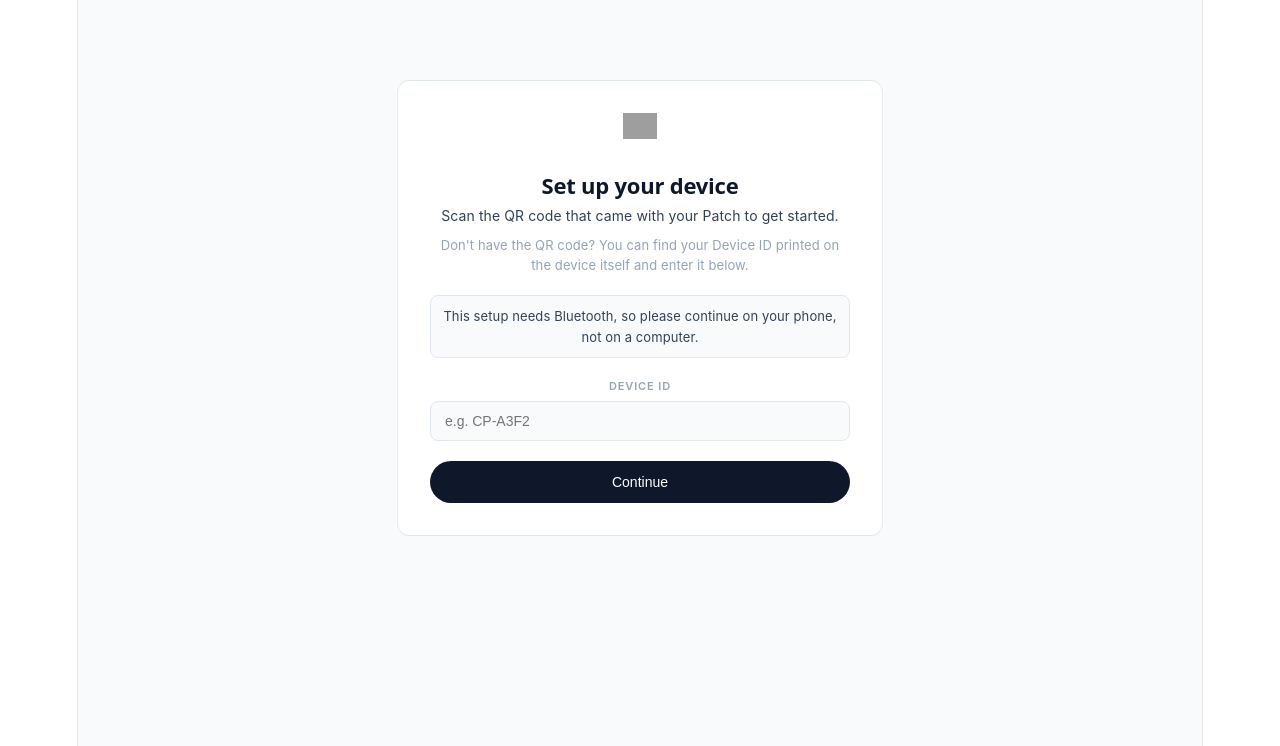
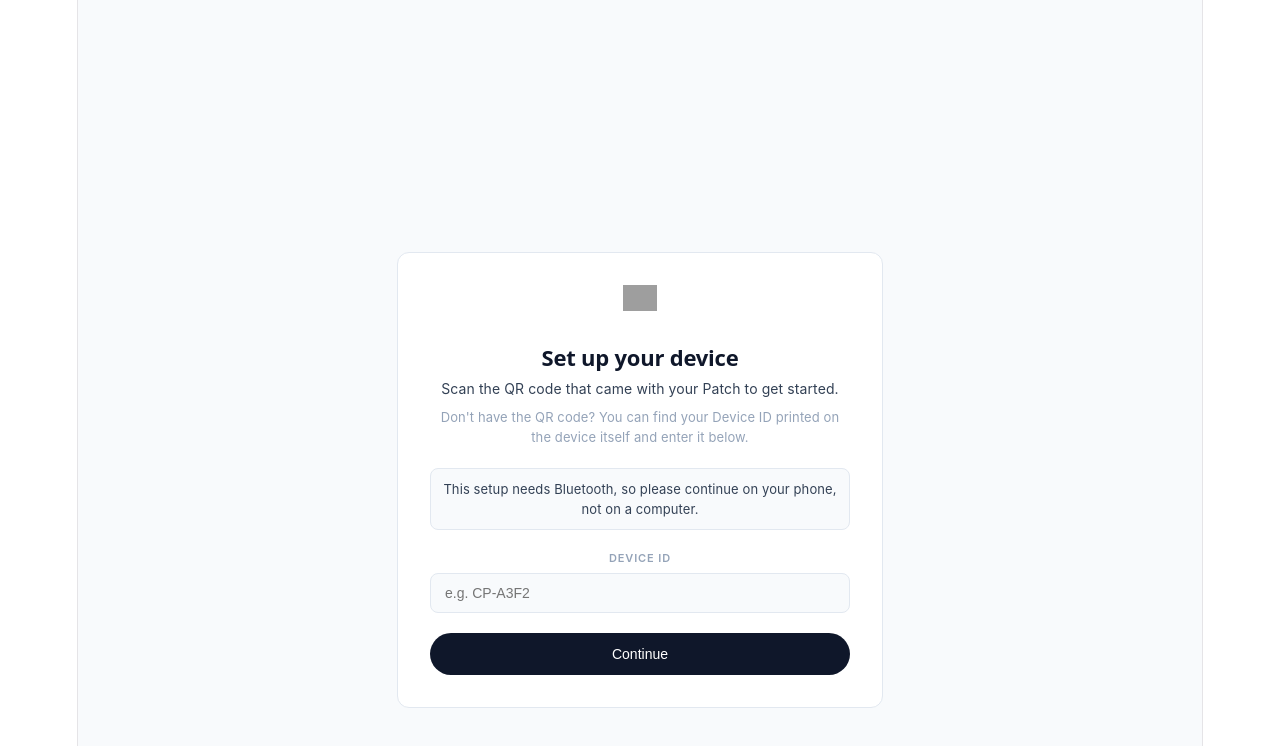
Before and after one commit to AreteusWeb/patch-onboarding, a React (Vite) app: page / in a window 1280 px wide. Shown: the top 746 px of the page. Built offline with nearby package versions, Linux system fonts and the light colour scheme; grey boxes are pictures that could not be loaded.

Commit message:
improve ui

```diff
--- a/src/pages/DeviceSetupPage.jsx
+++ b/src/pages/DeviceSetupPage.jsx
@@ -208,10 +208,20 @@ export default function DeviceSetupPage() {
     step === STEPS.CONNECTING || step === STEPS.SCANNING_WIFI || step === STEPS.SENDING;
 
   return (
-    <div style={styles.page}>
-      {/* Local keyframes for the loading spinner — no external deps */}
+    <div className="asp-page" style={styles.page}>
+      {/* Local keyframes + responsive tweaks — no external deps */}
       <style>{`
         @keyframes areteus-spin { to { transform: rotate(360deg); } }
+        .asp-page {
+          min-height: 100vh; /* fallback for older browsers */
+          min-height: 100svh; /* stays put even when the mobile browser bar shows/hides */
+          align-items: flex-start;
+        }
+        @media (min-width: 900px) {
+          .asp-page {
+            align-items: center;
+          }
+        }
       `}</style>
 
       <div style={styles.card}>
@@ -342,18 +352,12 @@ export default function DeviceSetupPage() {
         )}
 
         {step === STEPS.SUCCESS && (
-          <div style={styles.statusRow}>
-            <span style={{ ...styles.statusDot, background: "#0f172a" }} />
-            <p style={styles.success}>All set! Your Patch is now connected to WiFi.</p>
-          </div>
+          <p style={styles.success}>All set! Your Patch is now connected to WiFi.</p>
         )}
 
         {step === STEPS.ERROR && (
           <div>
-            <div style={styles.statusRow}>
-              <span style={{ ...styles.statusDot, background: "#ef4444" }} />
-              <p style={styles.error}>{errorMsg}</p>
-            </div>
+            <p style={styles.error}>{errorMsg}</p>
             <button style={styles.button} onClick={() => setStep(STEPS.START)}>
               Try again
             </button>
@@ -366,10 +370,8 @@ export default function DeviceSetupPage() {
 
 const styles = {
   page: {
-    minHeight: "100vh",
     display: "flex",
     justifyContent: "center",
-    alignItems: "flex-start",
     background: "#f8fafc", // slate-50
     padding: "80px 16px",
     fontFamily:
@@ -475,8 +477,6 @@ const styles = {
     flexShrink: 0,
   },
   busyText: { color: "#334155", fontSize: 14, margin: 0 },
-  statusRow: { display: "flex", alignItems: "flex-start", gap: 10 },
-  statusDot: { width: 8, height: 8, borderRadius: "50%", marginTop: 6, flexShrink: 0 },
   success: { color: "#0f172a", fontWeight: 500, fontSize: 14, margin: 0 },
   error: { color: "#ef4444", fontSize: 14, margin: 0 },
 };
```
